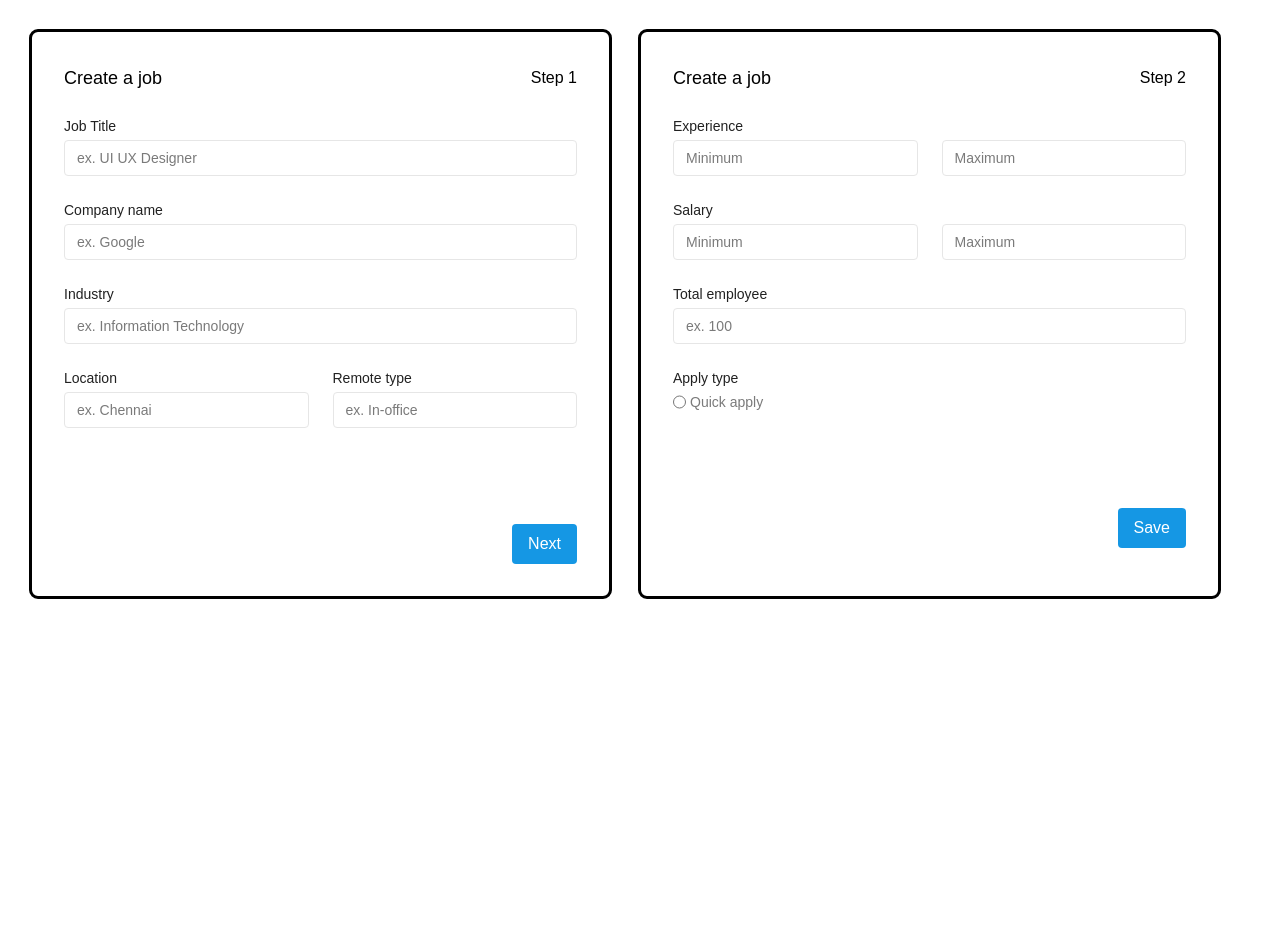
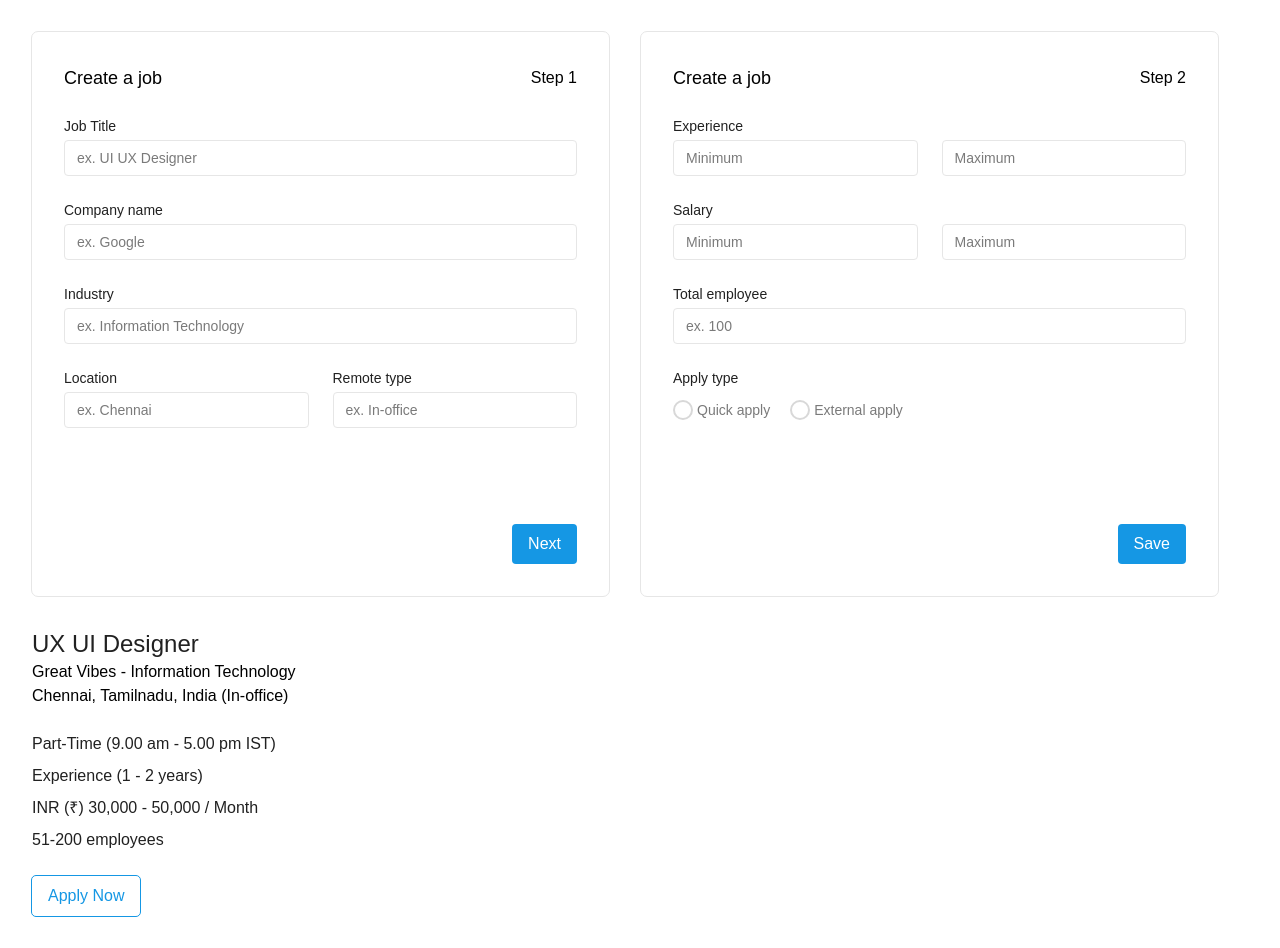
Before and after one commit to Ganesh-mBit/GV-forms-figma, a React (Create React App) app: page / in a window 1280 px wide. Before the commit the page ends 800 px from the top, so only its background shows below. Built offline with nearby package versions, Linux system fonts and the light colour scheme.

Commit message:
Base Card components created.

```diff
--- a/src/App.js
+++ b/src/App.js
@@ -6,63 +6,40 @@ import Topbar from "./components/Topbar";
 import TwoTextFieldSide from "./components/TwoTextFieldSide";
 import Button from "./components/Button";
 import RadioField from './components/RadioField';
+import { INPUT_FIELDS, STEP1_SIDE_FIELDS, STEP2_RADIO_FIELDS, STEP2_SIDE_FIELDS1, STEP2_SIDE_FIELDS2 } from './json/FieldsData';
+import Card from './components/Card';
 
 export const TextFieldLabelCSS = 'text-sm text-[#212121]';
 export const TextFieldInputCSS = 'text-sm placeholder-[#7A7A7A] px-3 py-2 h-[36px]';
 
 function App() {
-  const inputFields = [
-    { label: 'Job Title', placeHolder: 'ex. UI UX Designer', className: 'gap-1' },
-    { label: 'Company name', placeHolder: 'ex. Google', className: 'gap-1' },
-    { label: 'Industry', placeHolder: 'ex. Information Technology', className: 'gap-1' }
-  ];
-
-  const setp1SideFields = [
-    { label: 'Location', placeHolder: 'ex. Chennai', className: 'gap-1' },
-    { label: 'Remote type', placeHolder: 'ex. In-office', className: 'gap-1' }
-  ];
-
-  const setp2SideFields1 = [
-    { label: 'Experience', placeHolder: 'Minimum', className: 'gap-1' },
-    { label: '', placeHolder: 'Maximum', className: 'gap-1' }
-  ];
-
-  const setp2SideFields2 = [
-    { label: 'Salary', placeHolder: 'Minimum', className: 'gap-1' },
-    { label: '', placeHolder: 'Maximum', className: 'gap-1' }
-  ];
-
-  const setp2RadioFields = [
-    { label: 'Quick apply', className: 'gap-1' },
-    { label: 'External apply', className: 'gap-1' }
-  ];
-
   return (
     <div className='p-8 flex flex-wrap gap-8'>
-      <Dialog className="w-[577px] h-[564px] bg-[#FFFFFF] outline p-8 rounded-md gap-24">
+      <Dialog className="w-[577px] h-[564px] bg-[#FFFFFF] outline outline-1 outline-[#E6E6E6] p-8 rounded-md gap-24">
         <Form className="gap-6">
           <Topbar className="items-center" leftLabel="Create a job" leftLabelCSS="text-lg" rightLabel="Step 1" />
-          {inputFields?.map((item, id) => (
+          {INPUT_FIELDS?.map((item, id) => (
             <TextField labelCSS="text-sm text-[#212121]" inputCSS="h-[36px] text-sm placeholder-[#7A7A7A] px-3 py-2" key={id} label={item.label} placeHolder={item.placeHolder} className={item.className} />
           ))}
-          <TwoTextFieldSide fields={setp1SideFields} className="gap-6" />
+          <TwoTextFieldSide fields={STEP1_SIDE_FIELDS} className="gap-6" />
         </Form>
         <div className='flex justify-end'>
           <Button className="text-[#FFFFFF] bg-[#1597E4] py-2 px-4">Next</Button>
         </div>
       </Dialog>
-      <Dialog className="w-[577px] h-[564px] bg-[#FFFFFF] outline p-8 rounded-md gap-24">
+      <Dialog className="w-[577px] h-[564px] bg-[#FFFFFF] outline outline-1 outline-[#E6E6E6] p-8 rounded-md gap-24">
         <Form className="gap-6">
           <Topbar className="items-center" leftLabel="Create a job" leftLabelCSS="text-lg" rightLabel="Step 2" />
-          <TwoTextFieldSide fields={setp2SideFields1} className="gap-6" />
-          <TwoTextFieldSide fields={setp2SideFields2} className="gap-6" />
+          <TwoTextFieldSide fields={STEP2_SIDE_FIELDS1} className="gap-6" />
+          <TwoTextFieldSide fields={STEP2_SIDE_FIELDS2} className="gap-6" />
           <TextField labelCSS="text-sm text-[#212121]" inputCSS="h-[36px] text-sm placeholder-[#7A7A7A] px-3 py-2" label="Total employee" placeHolder="ex. 100" className="gap-1" />
-          <RadioField label="Apply type" labelCSS="text-sm text-[#212121]" className="gap-1" />
+          <RadioField label="Apply type" labelCSS="text-sm text-[#212121]" className="gap-1" fields={STEP2_RADIO_FIELDS} />
         </Form>
         <div className='flex justify-end'>
           <Button className="text-[#FFFFFF] bg-[#1597E4] py-2 px-4">Save</Button>
         </div>
       </Dialog>
+      <Card className="flex-col gap-6" />
     </div>
   );
 }
--- /dev/null
+++ b/src/components/Card.js
@@ -0,0 +1,20 @@
+import React from 'react';
+import { twMerge } from 'tailwind-merge';
+import CardTopSection from './CardTopSection';
+import CardMiddleSection from './CardMiddleSection';
+import { JOB_INFO_DATA } from '../json/FieldsData';
+import Button from './Button';
+
+const Card = ({ className }) => {
+  return (
+    <div className={twMerge('flex', className)}>
+      <CardTopSection title="UX UI Designer" titleCSS="text-2xl font-normal" companyName="Great Vibes - Information Technology" address="Chennai, Tamilnadu, India (In-office)" className="flex-col w-full" />
+      <CardMiddleSection parameters={JOB_INFO_DATA} className="flex-col gap-2 w-full" />
+      <div>
+        <Button className="bg-[#FFFFFF] text-[#1597E4] outline outline-1 outline-[#1597E4] py-2 px-4">Apply Now</Button>
+      </div>
+    </div>
+  );
+};
+
+export default Card;
--- /dev/null
+++ b/src/components/CardMiddleSection.js
@@ -0,0 +1,14 @@
+import React from 'react';
+import { twMerge } from 'tailwind-merge';
+
+const CardMiddleSection = ({ parameters = [], className }) => {
+  return (
+    <div className={twMerge('flex', className)}>
+      {parameters?.map((item, id) => (
+        <p className={twMerge('', item.className)}>{item.desc}</p>
+      ))}
+    </div>
+  );
+};
+
+export default CardMiddleSection;
--- /dev/null
+++ b/src/components/CardTopSection.js
@@ -0,0 +1,14 @@
+import React from 'react';
+import { twMerge } from 'tailwind-merge';
+
+const CardTopSection = ({ title, titleCSS, companyName, companyNameCSS, address, addressCSS, className }) => {
+  return (
+    <div className={twMerge('flex', className)}>
+      <h1 className={twMerge('text-[#212121]', titleCSS)}>{title}</h1>
+      <p className={companyNameCSS}>{companyName}</p>
+      <p className={addressCSS}>{address}</p>
+    </div>
+  );
+};
+
+export default CardTopSection;
--- a/src/components/RadioField.js
+++ b/src/components/RadioField.js
@@ -1,13 +1,18 @@
-import React from 'react'
+import React from 'react';
 import { twMerge } from 'tailwind-merge';
 
-const RadioField = ({ className, label, labelCSS }) => {
+const RadioField = ({ className, label, labelCSS, fields = [] }) => {
   return (
     <div className={twMerge('w-full flex flex-col', className)}>
       <h1 className={twMerge('block', labelCSS)}>{label}&nbsp;</h1>
-      <div className='flex gap-1'>
-        <input className='border-2 border-[#7A7A7A]' id='quick' type="radio" />
-        <label htmlFor="quick" className={twMerge('block text-sm text-[#7A7A7A]')}>Quick apply</label>
+      <div className='flex gap-5 h-9 items-center'>
+        {fields?.map((item, id) => (
+          <div key={id} className={twMerge('flex items-center cursor-pointer', item.className)}>
+            {/* <input className='w-5 h-5' id={item.value} type="radio" value={item.value} /> */}
+            <span className='w-5 h-5 rounded-full border-2 border-[#D8D8D8]' />
+            <label htmlFor={item.value} className={twMerge('block text-sm text-[#7A7A7A]')}>{item.label}</label>
+          </div>
+        ))}
       </div>
     </div>
   );
--- /dev/null
+++ b/src/json/FieldsData.js
@@ -0,0 +1,32 @@
+export const INPUT_FIELDS = [
+  { label: 'Job Title', placeHolder: 'ex. UI UX Designer', className: 'gap-1' },
+  { label: 'Company name', placeHolder: 'ex. Google', className: 'gap-1' },
+  { label: 'Industry', placeHolder: 'ex. Information Technology', className: 'gap-1' }
+];
+
+export const STEP1_SIDE_FIELDS = [
+  { label: 'Location', placeHolder: 'ex. Chennai', className: 'gap-1' },
+  { label: 'Remote type', placeHolder: 'ex. In-office', className: 'gap-1' }
+];
+
+export const STEP2_SIDE_FIELDS1 = [
+  { label: 'Experience', placeHolder: 'Minimum', className: 'gap-1' },
+  { label: '', placeHolder: 'Maximum', className: 'gap-1' }
+];
+
+export const STEP2_SIDE_FIELDS2 = [
+  { label: 'Salary', placeHolder: 'Minimum', className: 'gap-1' },
+  { label: '', placeHolder: 'Maximum', className: 'gap-1' }
+];
+
+export const STEP2_RADIO_FIELDS = [
+  { label: 'Quick apply', value: 'quick', className: 'gap-1' },
+  { label: 'External apply', value: 'external', className: 'gap-1' }
+];
+
+export const JOB_INFO_DATA = [
+  { desc: 'Part-Time (9.00 am - 5.00 pm IST)', className: 'text-[#212121]' },
+  { desc: 'Experience (1 - 2 years)', className: 'text-[#212121]' },
+  { desc: 'INR (₹) 30,000 - 50,000 / Month', className: 'text-[#212121]' },
+  { desc: '51-200 employees', className: 'text-[#212121]' }
+];
```
